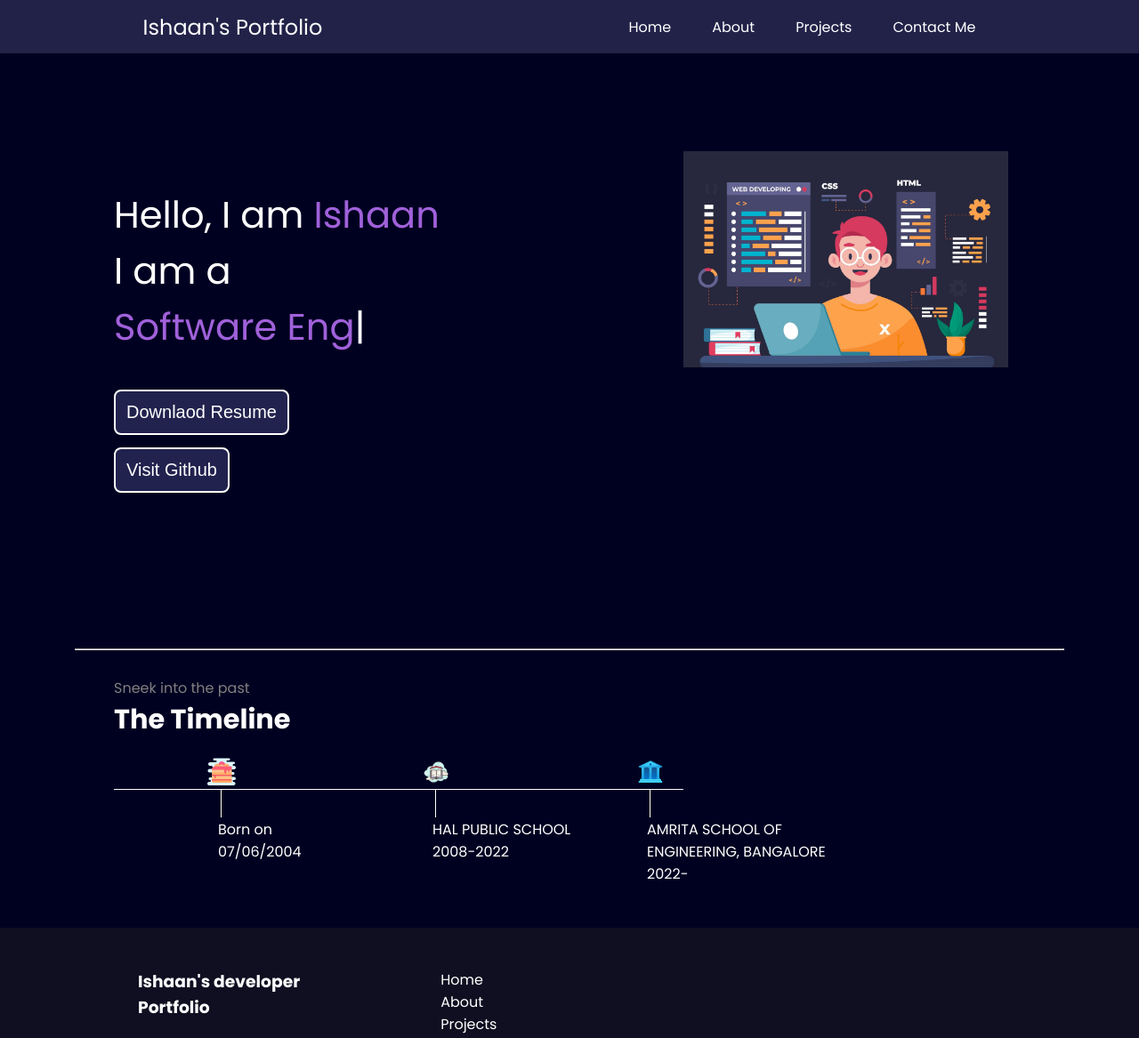
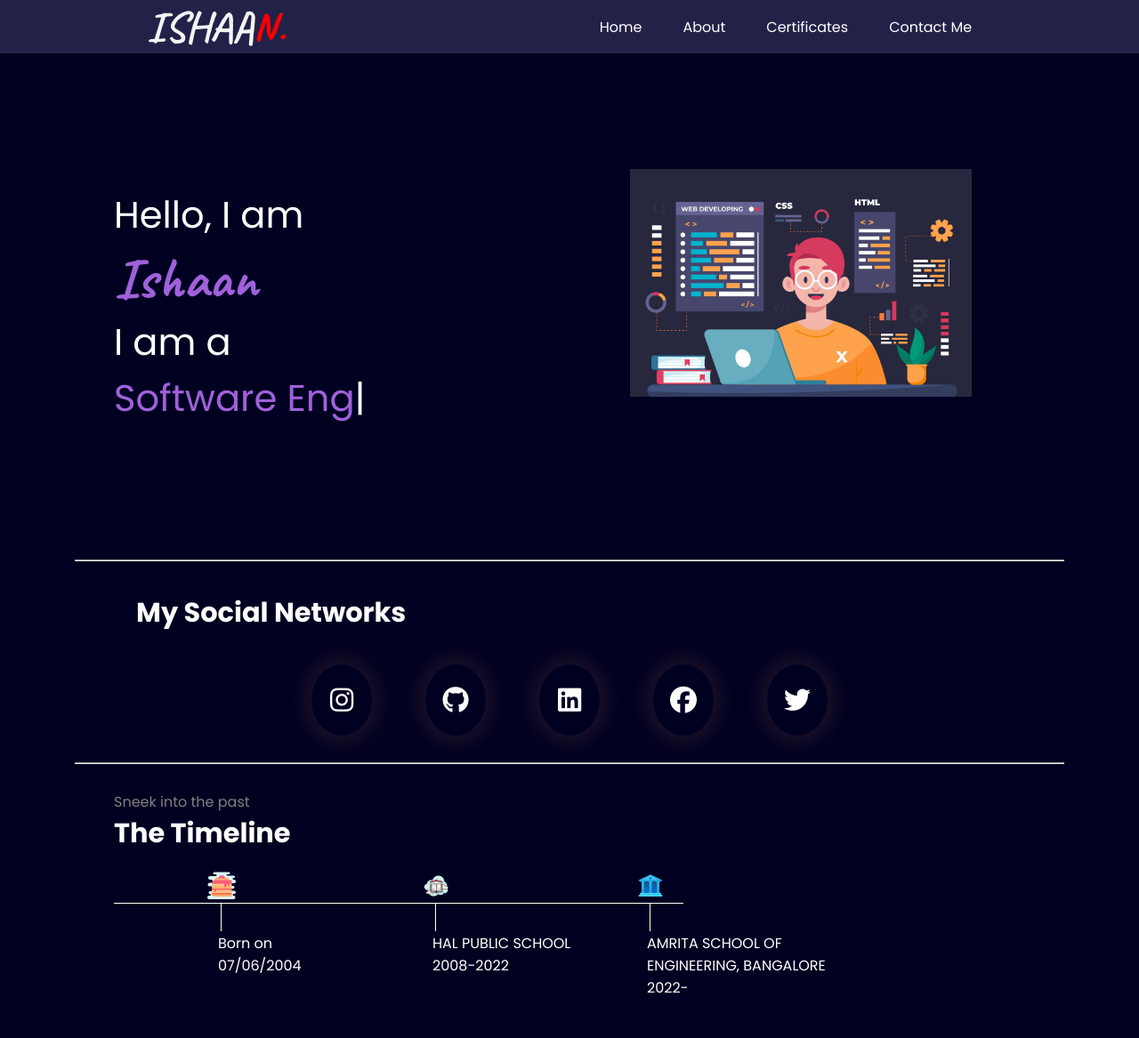
Before and after one commit to IshaanShokeen/DevelopersPortfoilio, a plain HTML site: page Index.html in a window 1280 px wide. Shown: the top 1167 px of the page at 89% size. Drawn offline with nearby package versions, Linux system fonts and the light colour scheme.

Commit message:
Index.html

```diff
--- a/Index.html
+++ b/Index.html
@@ -3,9 +3,10 @@
 
 <head>
     <title>Ishaan - Developer Portfolio </title>
+    <script src="https://kit.fontawesome.com/29ea254db9.js" crossorigin="anonymous"></script>
     <link rel="preconnect" href="https://fonts.googleapis.com">
     <link rel="preconnect" href="https://fonts.gstatic.com" crossorigin>
-    <link href="https://fonts.googleapis.com/css2?family=Poppins:wght@400;600;700&display=swap" rel="stylesheet">
+    <link href="https://fonts.googleapis.com/css2?family=Caveat:wght@700&family=Poppins:wght@400;600;700&display=swap" rel="stylesheet">
     <style>
         * {
             margin: 0;
@@ -17,7 +18,8 @@
             color: white;
             font-family: 'Poppins', sans-serif;
         }
-        header{
+
+        header {
             position: sticky;
             top: 0;
             z-index: 999;
@@ -55,7 +57,9 @@
         }
 
         .left {
-            font-size: 1.5rem;
+            font-size: 3rem;
+            font-family: 'Caveat', cursive;
+            color: whitesmoke;
         }
 
         .firstSection {
@@ -73,30 +77,17 @@
             margin: 40px 0;
 
         }
-        .leftSection .buttons{
+        .rightSection img {
+            width: 100%;
             position: relative;
-            padding: 25px;
-            left:-25px;
-        }
-
-        .leftSection .btn {
-            padding: 12px;
-            background-color: #22224f;
-            color: white;
-            border: 2px solid white;
-            border-radius: 8px;
-            font-size: 20px;
-            cursor: pointer;
-
-        }
-
-        .rightSection img {
-            width: 95%;
-
+            top: 20px;
+            left: -60px;
         }
 
         .name {
             color: rgb(160, 97, 218);
+            font-family: 'Caveat', cursive;
+            font-size: 4rem;
         }
 
         .secondSection {
@@ -132,6 +123,7 @@
             color: rgb(160, 97, 218);
             margin: 30px 84px;
         }
+
 
         .secondSection h1 {
             font-size: 1.9rem;
@@ -184,9 +176,71 @@
         footer>div {
             width: 350px;
         }
-        .footer-first{
+
+        .footer-first {
             position: relative;
             left: -87px;
+        }
+
+        .social-links {
+            display: flex;
+            margin: auto;
+            width: 50%;
+        }
+
+        .social-links a {
+            width: 80px;
+            height: 80px;
+            text-align: center;
+            text-decoration: none;
+            color: white;
+            box-shadow: 0 0 20px 10px rgba(254, 161, 102, 0.1);
+            margin: 0 30px;
+            border-radius: 50%;
+            position: relative;
+            overflow: hidden;
+            transition: transform 0.5s;
+        }
+
+        .social-links a .fa-brands {
+            font-size: 30px;
+            line-height: 80px;
+            position: relative;
+            z-index: 10;
+            transition: color 0.5s;
+        }
+
+        .social-links a::after {
+            content: '';
+            width: 100px;
+            height: 100%;
+            top: -90px;
+            left: 0;
+            background: linear-gradient(-45deg, #4ecdc4, white);
+            position: absolute;
+            transition: 0.5s;
+        }
+
+        .social-links a:hover::after {
+            top: 0;
+        }
+
+        .social-links a:hover .fa-brands {
+            color: black;
+        }
+
+        .social-links a:hover {
+            transform: translateY(-10px);
+        }
+
+        .social h1 {
+            font-size: 1.9rem;
+            position: relative;
+            margin: 35px 153px;
+
+        }
+        .red{
+            color: red;
         }
     </style>
 </head>
@@ -194,12 +248,12 @@
 <body>
     <header>
         <nav>
-            <div class="left">Ishaan's Portfolio</div>
+            <div class="left">ISHAA<span class="red">N.</span></div>
             <div class="right">
                 <ul>
-                    <li><a href="/">Home</a></li>
+                    <li><a href="Index.html">Home</a></li>
                     <li><a href="about.html">About</a></li>
-                    <li><a href="/">Projects</a></li>
+                    <li><a href="certificate.html">Certificates</a></li>
                     <li><a href="contact.html">Contact Me</a></li>
                 </ul>
             </div>
@@ -212,13 +266,21 @@
                 Hello, I am <span class="name">Ishaan</span>
                 <div> I am a </div>
                 <span id="element"></span>
-                <div class="buttons">
-                    <button class="btn" >Downlaod Resume</button>
-                    <button class="btn" onclick="window.location.href = 'https://github.com/IshaanShokeen';">Visit Github</button>
-                </div>
+
             </div>
             <div class="rightSection">
                 <img src="bg.jpg">
+            </div>
+        </section>
+        <hr>
+        <section class="social">
+            <h1>My Social Networks</h1>
+            <div class="social-links">
+                <a href="https://www.instagram.com/ishaanshokeen/" target="_blank"><i class="fa-brands fa-instagram"></i></a>
+                <a href="https://github.com/IshaanShokeen" target="_blank"> <i class="fa-brands fa-github"></i></a>
+                <a href="https://www.linkedin.com/in/ishaan-shokeen-a69127260/" target="_blank"><i class="fa-brands fa-linkedin"></i></a>
+                <a href="https://www.facebook.com/profile.php?id=100069933222266" target="_blank"><i class="fa-brands fa-facebook"></i></a>
+                <a href="https://twitter.com/ShokeenIshaan" target="_blank"><i class="fa-brands fa-twitter"></i></a>
             </div>
         </section>
         <hr>
@@ -256,10 +318,10 @@
             </div>
             <div class="footer-second"></div>
             <ul>
-                <li><a href="/">Home</a></li>
-                <li><a href="/">About</a></li>
-                <li><a href="/">Projects</a></li>
-                <li><a href="/">Contact Me</a></li>
+                <li><a href="Index.html">Home</a></li>
+                    <li><a href="about.html">About</a></li>
+                    <li><a href="certificate.html">Certificates</a></li>
+                    <li><a href="contact.html">Contact Me</a></li>
             </ul>
             <div class="footer-third"></div>
             <div class="footer-fourth"></div>
@@ -277,6 +339,7 @@
             loopCount: Infinity,
         });
     </script>
+
 </body>
 
 </html>
```
